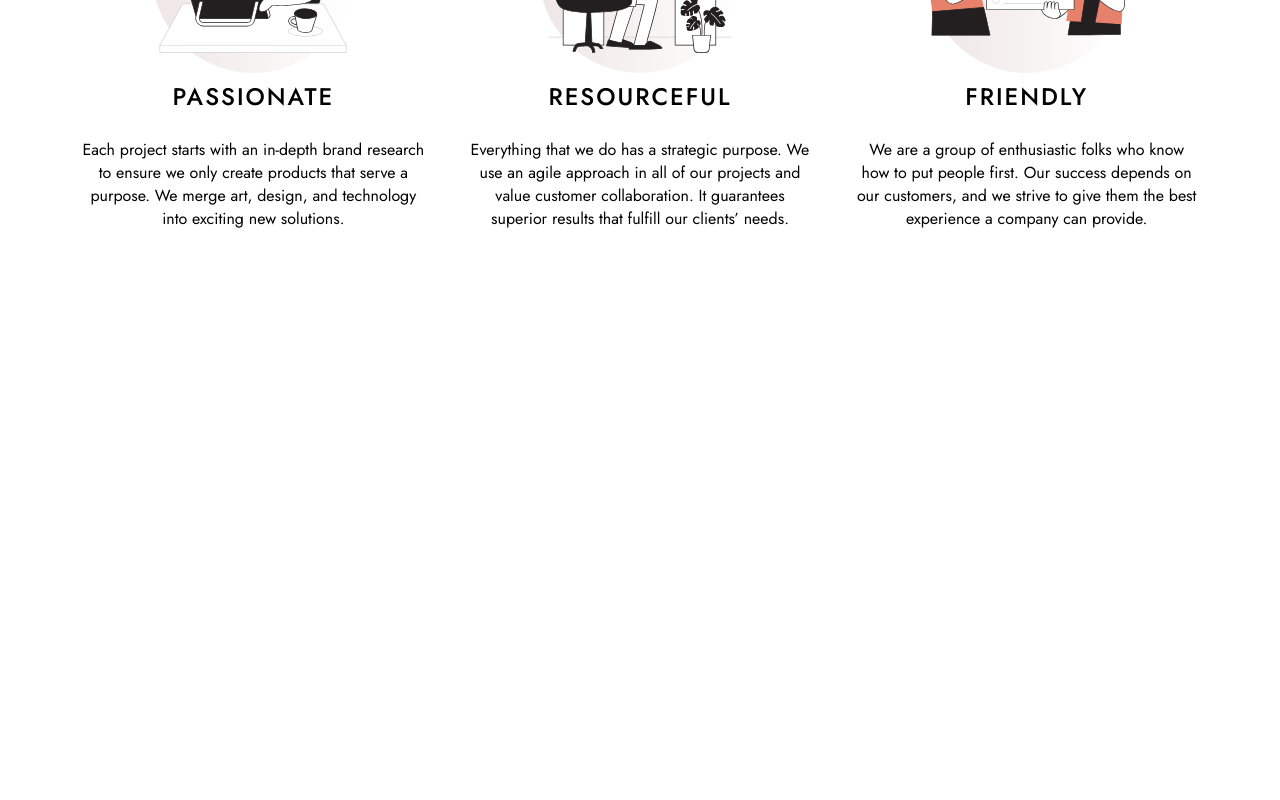
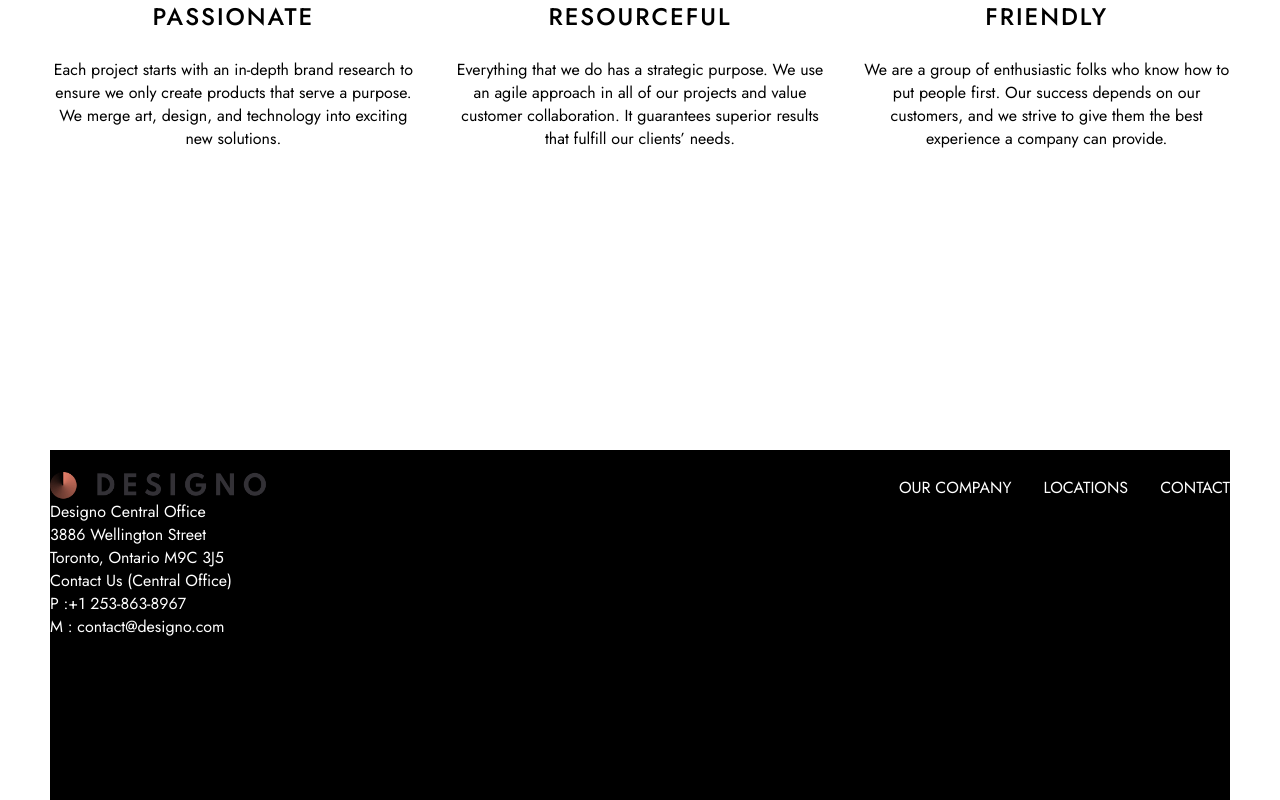
Before and after one commit to AbbyNyakara/Designo-Website, a React (Vite) app: page / in a window 1280 px wide. Shown: the part 1653-2453 px from the top of the page. Before the commit the page ends 1963 px from the top, so only its background shows below. Built offline with nearby package versions, Linux system fonts and the light colour scheme.

Commit message:
add footer

```diff
--- a/src/App.css
+++ b/src/App.css
@@ -1,3 +1,8 @@
 .app {
-  padding: 80px;
+  /* padding: 80px;
+  padding-top: 0;
+  padding-bottom: 0; */
+  margin: 50px;
+  margin-top: 0;
+  margin-bottom: 0;
 }
--- a/src/App.jsx
+++ b/src/App.jsx
@@ -3,6 +3,7 @@ import Header from './components/Header/Header';
 import Hero from './components/Hero/Hero';
 import Services from './components/Services/Services';
 import About from './components/About/About';
+import Footer from './components/Footer/Footer';
 
 function App() {
 
@@ -12,6 +13,7 @@ function App() {
       <Hero />
       <Services />
       <About />
+      <Footer />
     </div>
   )
 }
--- /dev/null
+++ b/src/components/Footer/Footer.jsx
@@ -0,0 +1,27 @@
+import React from 'react';
+import './footer.scss';
+import logo from '../../assets/logo-dark.png';
+import Header from '../Header/Header';
+
+const Footer = () => {
+  return (
+    <div className='footer'>
+      <Header />
+      <div className="footer__main">
+        <div className="footer__location">
+          Designo Central Office <br />
+          3886 Wellington Street <br />
+          Toronto, Ontario M9C 3J5
+        </div>
+
+        <div className="footer__contact">
+          Contact Us (Central Office) <br />
+          P :+1 253-863-8967 <br />
+          M : contact@designo.com
+        </div>
+      </div>
+    </div>
+  )
+}
+
+export default Footer
--- /dev/null
+++ b/src/components/Footer/footer.scss
@@ -0,0 +1,9 @@
+@use '../../sass/variables/variables';
+
+.footer {
+  margin-top: 300px;
+  color: variables.$clr-white;
+  background-color: variables.$clr-black;
+  width: 100%;
+  min-height: 350px;
+}
--- a/src/components/Header/header.scss
+++ b/src/components/Header/header.scss
@@ -3,6 +3,7 @@
   justify-content: space-between;
   align-items: center;
   height: 50px;
+  padding-top: 1.5rem;
 }
 
 .nav__links {
--- a/src/sass/variables/_variables.scss
+++ b/src/sass/variables/_variables.scss
@@ -1,3 +1,4 @@
 $clr-primary-orange: hsl(11deg, 73%, 66%);
 $clr-white: #fff;
 $clr-black: #000;
+$clr-grey: hsl(300deg, 0%, 55%);
```
